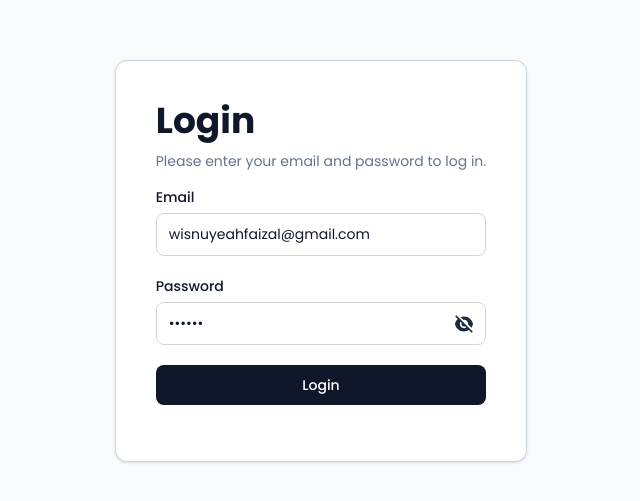
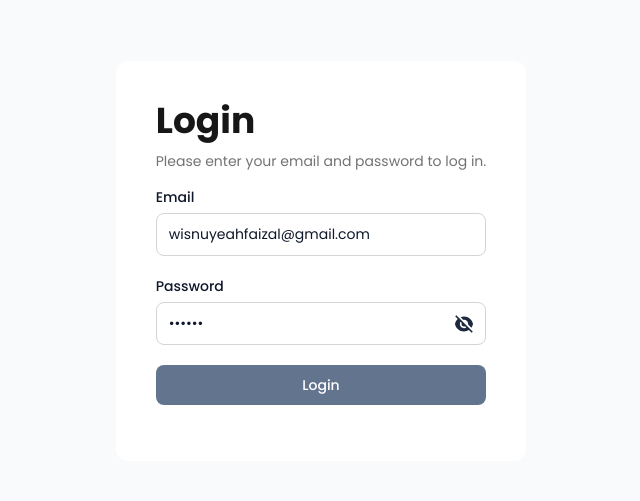
Before and after one commit to wisnuyasha/dot-fe-test, a Next.js app: page /login in a window 1280 px wide. Shown: the part 139-640 px from the top of the page, without its empty margins (319-959 px from the left). Built offline with nearby package versions, Linux system fonts and the light colour scheme.

Commit message:
style: login minors

```diff
--- a/app/login/page.tsx
+++ b/app/login/page.tsx
@@ -24,16 +24,16 @@ export default async function LoginPage({ searchParams }: LoginPageProps) {
     >
       <section
         aria-labelledby="login-form-heading"
-        className="flex h-fit flex-col rounded-xl border-1 border-slate-300 bg-white p-6 shadow-sm md:p-10 w-full sm:w-fit sm:min-w-96"
+        className="flex h-fit flex-col rounded-xl bg-white p-6 md:p-10 w-full sm:w-fit sm:min-w-96"
       >
         <div className="space-y-2.5 mb-4">
           <h1
             id="login-form-heading"
-            className="font-bold text-slate-900 text-4xl"
+            className="font-bold text-neutral-900 text-4xl"
           >
             Login
           </h1>
-          <p className="text-sm text-slate-500">
+          <p className="text-sm text-neutral-500">
             Please enter your email and password to log in.
           </p>
         </div>
--- a/components/login/login-form.tsx
+++ b/components/login/login-form.tsx
@@ -22,7 +22,7 @@ export default function LoginForm() {
         placeholder="tes123"
         required
       />
-      <Button type="submit" className="w-full">
+      <Button type="submit" className="bg-slate-500 hover:bg-slate-600 w-full">
         Login
       </Button>
     </form>
```
Also changed, not shown: app/page.tsx (+0 -18 lines).
